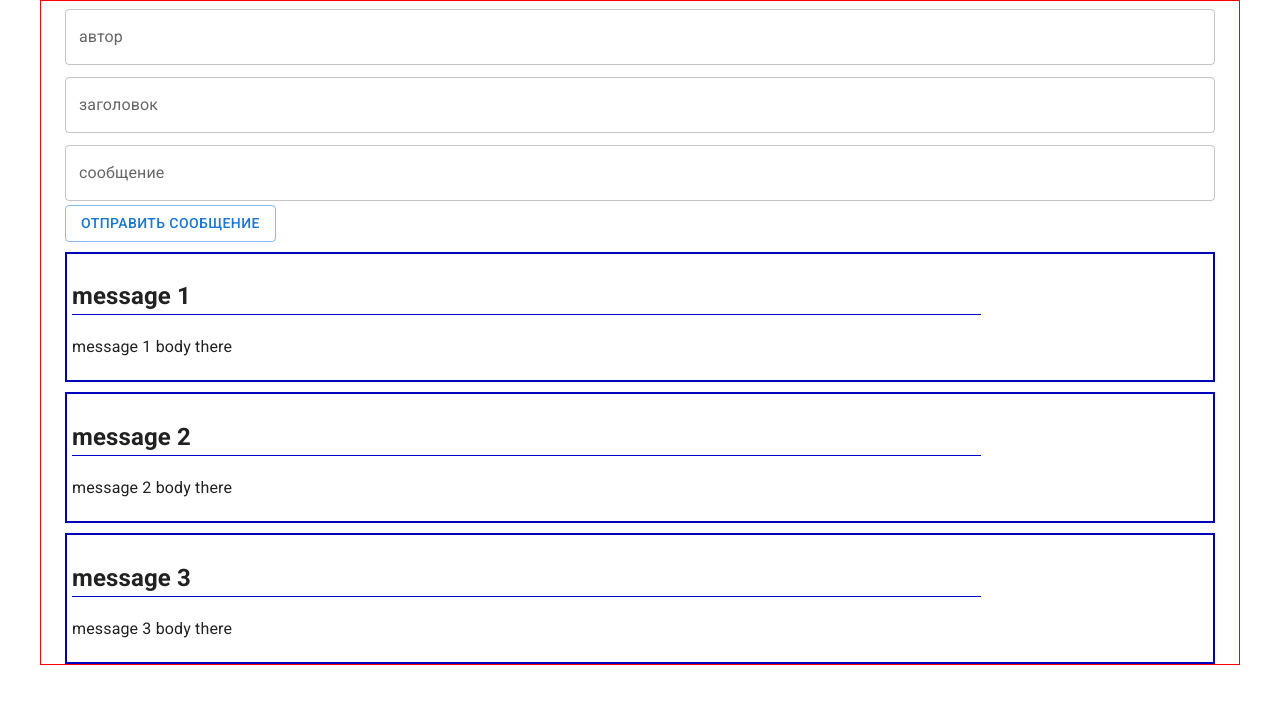
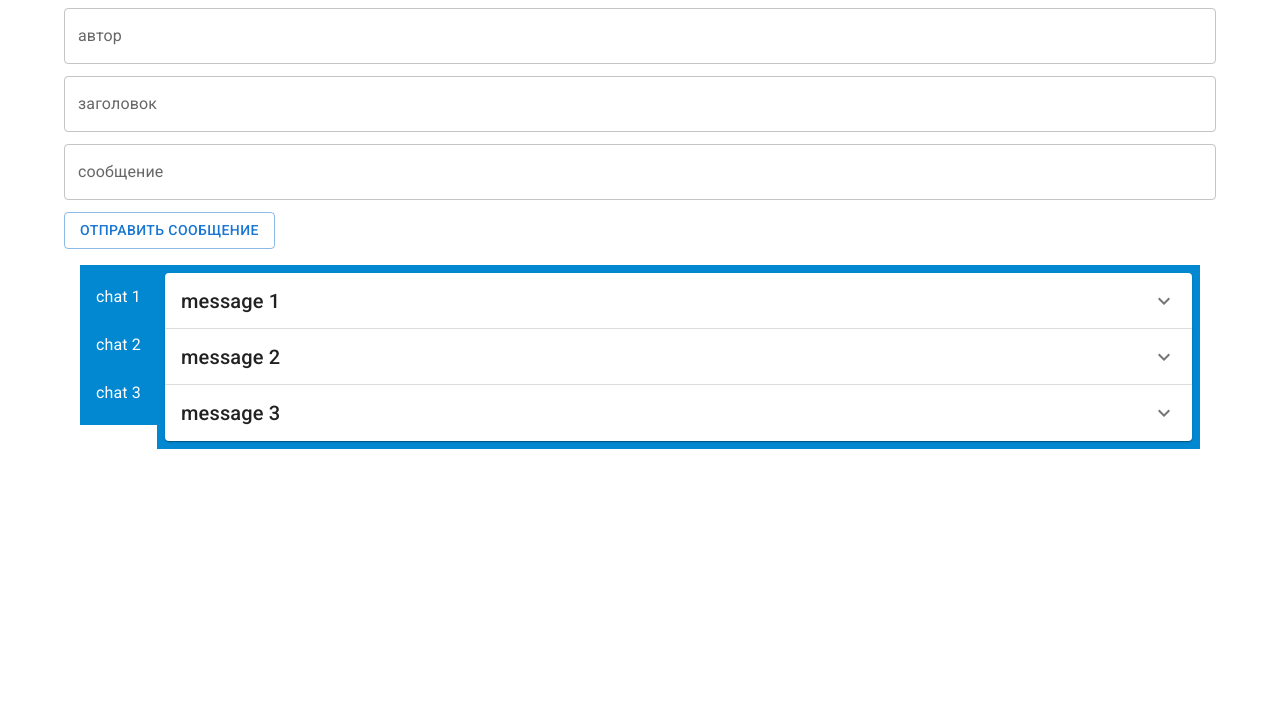
Before and after one commit to UncleChernomor/fapp, a React (Create React App) app: page / in a window 1280 px wide. Shown: the top 704 px of the page. Built offline with nearby package versions, Linux system fonts and the light colour scheme.

Commit message:
Работа над варнингами

```diff
--- a/package.json
+++ b/package.json
@@ -5,7 +5,9 @@
   "dependencies": {
     "@emotion/react": "^11.8.2",
     "@emotion/styled": "^11.8.1",
+    "@mui/icons-material": "^5.5.1",
     "@mui/material": "^5.5.2",
+    "@mui/styles": "^5.5.3",
     "@testing-library/jest-dom": "^5.16.2",
     "@testing-library/react": "^12.1.4",
     "@testing-library/user-event": "^13.5.0",
--- a/src/App.js
+++ b/src/App.js
@@ -6,9 +6,13 @@ import InputV from "./components/UI/input/InputV";
 import CssBaseline from '@mui/material/CssBaseline';
 import Box from '@mui/material/Box';
 import Container from '@mui/material/Container';
+import List from '@mui/material/List';
+import ListItem from '@mui/material/ListItem';
+import ListItemButton from '@mui/material/ListItemButton';
+import ListItemText from '@mui/material/ListItemText';
 
 function App(props) {
-  let err = false;
+
   const [messages, setMessageList] = useState([
     {
       id: 1,
@@ -27,6 +31,20 @@ function App(props) {
       author: 'vasya',
       title: 'message 3',
       body: 'message 3 body there'
+    },
+  ]);
+  const [chats, SetChats] = useState([
+    {
+      id: 1,
+      name: "chat 1"
+    },
+    {
+      id: 2,
+      name: "chat 2"
+    },
+    {
+      id: 3,
+      name: "chat 3"
     },
   ]);
 
@@ -59,7 +77,7 @@ function App(props) {
   }, [messages]);
 
   return (
-    <Container maxWidth='lg' sx="border: 1px solid red">
+    <Container maxWidth='lg'>
       <CssBaseline />
       <Box
         component="form"
@@ -87,8 +105,31 @@ function App(props) {
         />
         <ButtonV onClick={addNewMessage}>Отправить сообщение</ButtonV>
       </Box>
+      <Box sx={{
+        display: "flex",
+        p: 2
+      }}>
+        <nav aria-label="secondary mailbox folders">
+          <List sx={{
+            backgroundColor: "info.main",
+            color: "#fff"
+          }}>
+            {
+              chats.map((item) =>
+                <ListItem disablePadding key={item.id}>
+                  <ListItemButton>
+                    <ListItemText>{item.name}</ListItemText>
+                  </ListItemButton>
+                </ListItem>
+              )
+            }
+          </List>
+        </nav>
+        <Box sx={{ flexGrow: 1 }}>
+          <MessageList msgs={messages} />
+        </Box>
+      </Box>
 
-      <MessageList msgs={messages} />
     </Container>
   );
 }
--- a/src/components/Message.css
+++ b/src/components/Message.css
@@ -3,6 +3,7 @@
     border: 2px solid #0000bb;
     padding: 5px;
     margin-top: 10px;
+    width: 100%;
 }
 
 .Message-header {
--- a/src/components/Message.jsx
+++ b/src/components/Message.jsx
@@ -1,12 +1,31 @@
-import React from "react";
-import './Message.css';
+import * as React from "react";
+import Accordion from '@mui/material/Accordion';
+import AccordionSummary from '@mui/material/AccordionSummary';
+import AccordionDetails from '@mui/material/AccordionDetails';
+import Typography from '@mui/material/Typography';
+import ExpandMoreIcon from '@mui/icons-material/ExpandMore';
+//import './Message.css';
 
 const Message = function (props) {
     return (
-        <div className="Message">
-            <h2 className="Message-header">{props.msg.title}</h2>
-            <p>{props.msg.body}</p>
-        </div>
+        <Accordion>
+            <AccordionSummary
+                expandIcon={<ExpandMoreIcon />}
+                aria-controls="panel1a-content"
+                id={props.msg.title}
+            >
+                <Typography variant="h6" component="h3">{props.msg.title}</Typography>
+            </AccordionSummary>
+            <AccordionDetails>
+                <Typography>
+                    {props.msg.body}
+                </Typography>
+            </AccordionDetails>
+        </Accordion>
+        // <div className="Message">
+        //     <h2 className="Message-header">{props.msg.title}</h2>
+        //     <p>{props.msg.body}</p>
+        // </div>
     );
 }
 
--- a/src/components/MessageList.jsx
+++ b/src/components/MessageList.jsx
@@ -6,9 +6,11 @@ const MessageList = function ({ msgs }) {
 
     return (
         <Stack
-            direction="column"
-            justifyContent="space-around"
-            alignItems="stretch"
+            sx={{
+                width: "100 %",
+                backgroundColor: "info.main",
+                p: 1
+            }}
         >
             {
                 msgs.map((message) => <Message msg={message} key={message.id} />)
--- a/src/components/UI/button/ButtonV.jsx
+++ b/src/components/UI/button/ButtonV.jsx
@@ -1,16 +1,17 @@
 import React from "react";
-import ReactDOM from 'react-dom';
+// import ReactDOM from 'react-dom';
 import Button from '@mui/material/Button'
 // import classes from './ButtonV.module.css';
 
 const ButtonV = function ({ children, ...props }) {
-    return (<>
-        <Button {...props} variant="outlined">{children}</Button>
-        {/*
+    return (
+        <>
+            <Button {...props} variant="outlined" sx={{ mt: 1 }}>{children}</Button>
+            {/*
         кнопка без MUI
         <button {...props} className={classes.buttonV}>{children}</button>
         */}
-    </>
+        </>
     );
 }
 
--- a/src/index.js
+++ b/src/index.js
@@ -1,8 +1,13 @@
+import { ThemeProvider } from '@mui/styles';
 import React from 'react';
 import ReactDOM from 'react-dom';
 import App from './App';
+import theme from './theme';
+
 
 ReactDOM.render(
-  <App />,
+  <ThemeProvider theme={theme}>
+    <App />
+  </ThemeProvider>,
   document.getElementById('root')
 );
--- /dev/null
+++ b/src/theme.js
@@ -0,0 +1,11 @@
+// import { createStyles, makeStyles } from '@mui/styles';
+import { createTheme } from '@mui/material/styles';
+
+const theme = createTheme({
+
+    info: {
+        main: "#cccccc",
+    },
+});
+
+export default theme;
```
Also changed, not shown: 1 other file (tests, documents, lock files or other folders).
